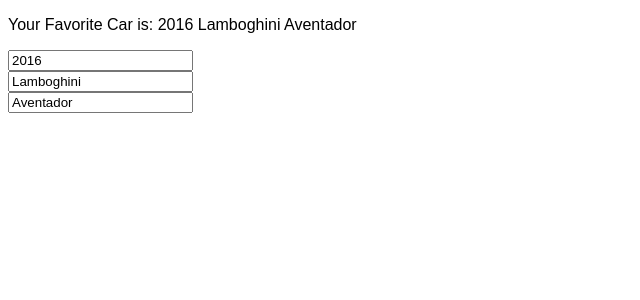
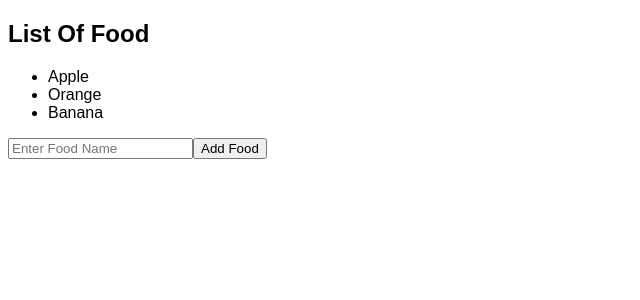
Before and after one commit to playerwave/Reactjs-brocode-fullcourse, a React (Vite) app: page / in a window 1280 px wide. Shown: the top 300 px of the page, without its empty margins (0-640 px from the left). Built offline with nearby package versions, Linux system fonts and the light colour scheme.

Commit message:
update Array in state

```diff
--- a/src/App.jsx
+++ b/src/App.jsx
@@ -1,9 +1,9 @@
-import CarComponent from "./CarComponent";
+import ArrComponent from "./ArrComponent";
 
 function App() {
   return (
     <>
-      <CarComponent />
+      <ArrComponent />
     </>
   );
 }
--- /dev/null
+++ b/src/ArrComponent.jsx
@@ -0,0 +1,33 @@
+import { useState } from "react";
+
+function ArrComponent() {
+  const [foods, setFoods] = useState(["Apple", "Orange", "Banana"]);
+
+  function handleAddFood() {
+    const newfood = document.getElementById("foodInput").value;
+    document.getElementById("foodInput").value = "";
+
+    setFoods((foods) => [...foods, newfood]);
+  }
+
+  function handleDelFood(index) {
+    setFoods(foods.filter((element, i) => i !== index));
+  }
+
+  return (
+    <div>
+      <h2>List Of Food</h2>
+      <ul>
+        {foods.map((food, index) => (
+          <li key={index} onClick={() => handleDelFood(index)}>
+            {food}
+          </li>
+        ))}
+      </ul>
+      <input type="text" id="foodInput" placeholder="Enter Food Name" />
+      <button onClick={handleAddFood}>Add Food</button>
+    </div>
+  );
+}
+
+export default ArrComponent;
```
